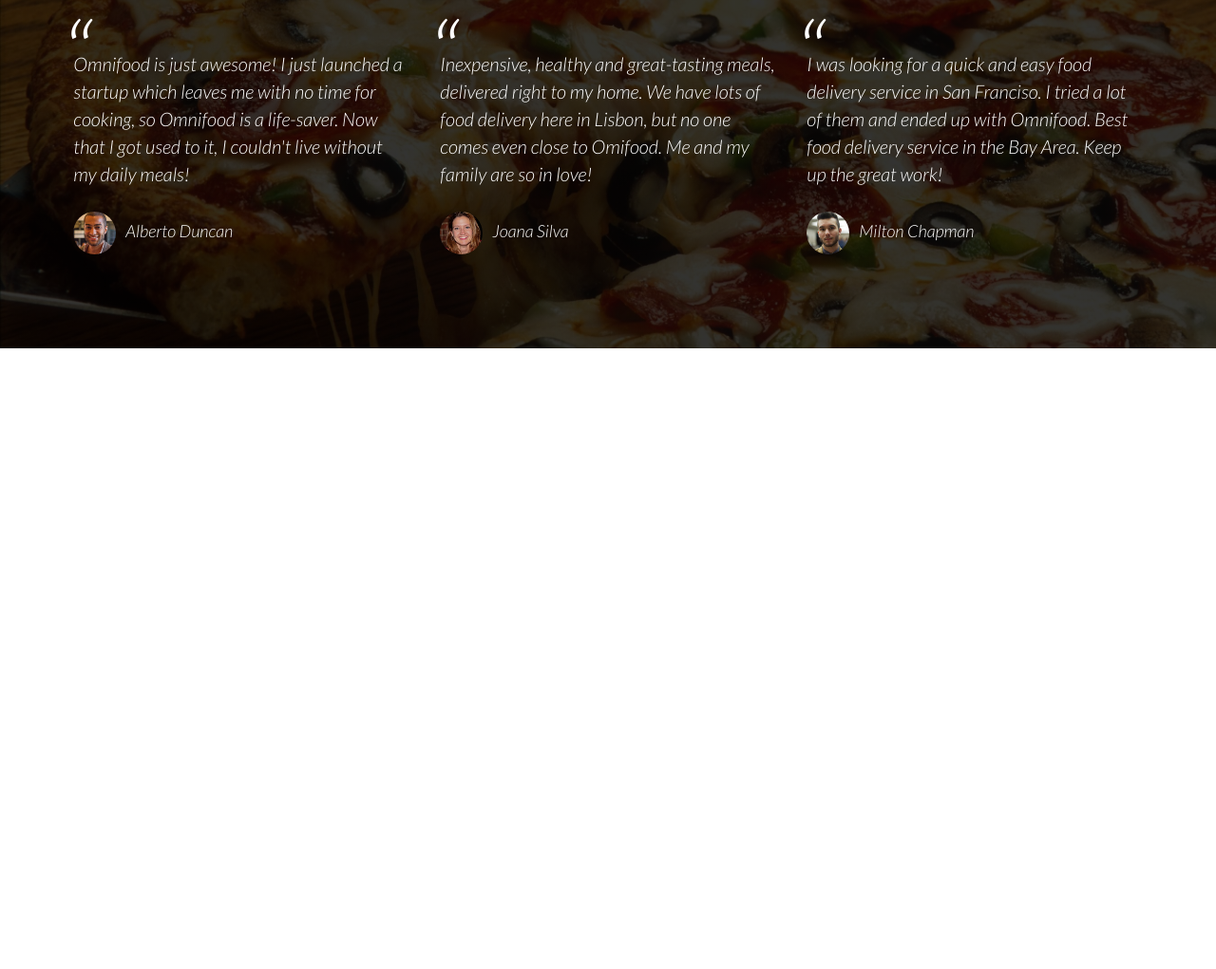
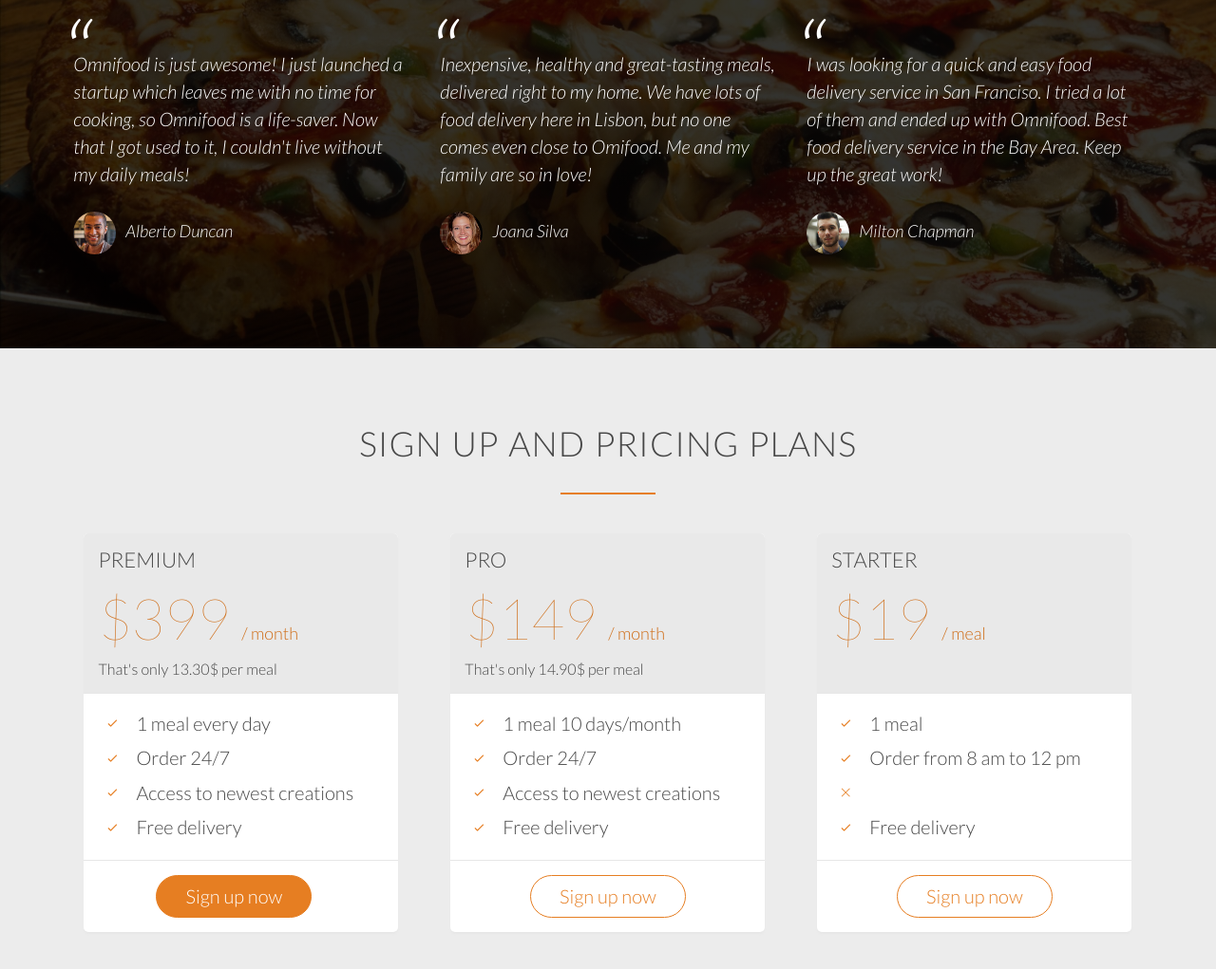
Before and after one commit to DckCanal/omnifood, a plain HTML site: page index.html in a window 1280 px wide. Shown: the part 3543-4564 px from the top of the page at 95% size. Before the commit the page ends 3910 px from the top, so only its background shows below. Drawn offline with Linux system fonts and the light colour scheme; files whose address does not match are found by name.

Commit message:
section plans

```diff
--- a/index.html
+++ b/index.html
@@ -311,41 +311,110 @@
         </div>
       </div>
     </section>
+    <section class="section-plans">
+      <div class="row">
+        <h2>Sign up and pricing plans</h2>
+      </div>
+      <div class="row">
+        <div class="col span-1-of-3">
+          <div class="plan-box">
+            <div>
+              <h3>Premium</h3>
+              <p class="plan-price">$399 <span>/ month</span></p>
+              <p class="plan-price-meal">That's only 13.30$ per meal</p>
+            </div>
+            <div>
+              <ul>
+                <li>
+                  <i class="ion-ios-checkmark-empty icon-small"></i>1 meal every
+                  day
+                </li>
+                <li>
+                  <i class="ion-ios-checkmark-empty icon-small"></i>Order 24/7
+                </li>
+                <li>
+                  <i class="ion-ios-checkmark-empty icon-small"></i>Access to
+                  newest creations
+                </li>
+                <li>
+                  <i class="ion-ios-checkmark-empty icon-small"></i>Free
+                  delivery
+                </li>
+              </ul>
+            </div>
+            <div>
+              <a href="#" class="btn btn-full">Sign up now</a>
+            </div>
+          </div>
+        </div>
+        <div class="col span-1-of-3">
+          <div class="plan-box">
+            <div>
+              <h3>Pro</h3>
+              <p class="plan-price">$149 <span>/ month</span></p>
+              <p class="plan-price-meal">That's only 14.90$ per meal</p>
+            </div>
+            <div>
+              <ul>
+                <li>
+                  <i class="ion-ios-checkmark-empty icon-small"></i>1 meal 10
+                  days/month
+                </li>
+                <li>
+                  <i class="ion-ios-checkmark-empty icon-small"></i>Order 24/7
+                </li>
+                <li>
+                  <i class="ion-ios-checkmark-empty icon-small"></i>Access to
+                  newest creations
+                </li>
+                <li>
+                  <i class="ion-ios-checkmark-empty icon-small"></i>Free
+                  delivery
+                </li>
+              </ul>
+            </div>
+            <div>
+              <a href="#" class="btn btn-ghost">Sign up now</a>
+            </div>
+          </div>
+        </div>
+        <div class="col span-1-of-3">
+          <div class="plan-box">
+            <div>
+              <h3>Starter</h3>
+              <p class="plan-price">$19 <span>/ meal</span></p>
+              <p class="plan-price-meal">&nbsp;</p>
+            </div>
+            <div>
+              <ul>
+                <li>
+                  <i class="ion-ios-checkmark-empty icon-small"></i>1 meal
+                </li>
+                <li>
+                  <i class="ion-ios-checkmark-empty icon-small"></i>Order from 8
+                  am to 12 pm
+                </li>
+                <li>
+                  <i class="ion-ios-close-empty icon-small"></i>
+                </li>
+
+                <li>
+                  <i class="ion-ios-checkmark-empty icon-small"></i>Free
+                  delivery
+                </li>
+              </ul>
+            </div>
+            <div>
+              <a href="#" class="btn btn-ghost">Sign up now</a>
+            </div>
+          </div>
+        </div>
+      </div>
+    </section>
   </body>
 </html>
 
 <!--
-
-
-
-
-
-Section 6: Sign up and pricing plans
-Title: Start eating healthy today
-
-Plan 1: Premium
-399$ per month
-That’s only 13.30$ per meal
-1 meal every day
-Order 24/7
-Access to newest creations
-Free delivery
-
-
-Plan 2: Pro
-149$ per month
-That’s only 14.90$ per meal
-1 meal 10 days/month
-Order 24/7
-Access to newest creations
-Free delivery
-
-
-Plan 3: Starter
-19$ per meal
-1 meal
-Order from 8 am to 12 pm
-Free delivery
 Section 7: Contact form
 Title: We're happy to hear from you
 
--- a/resources/css/style.css
+++ b/resources/css/style.css
@@ -359,3 +359,57 @@
   margin-right: 10px;
   vertical-align: middle;
 }
+
+/* ---------------------------------------------- */
+/* SIGN UP */
+/* ---------------------------------------------- */
+.section-plans {
+  background-color: #ececec;
+}
+.plan-box {
+  background-color: white;
+  border-radius: 5px;
+  width: 90%;
+  margin-left: 5%;
+  box-shadow: 0 2px 2px #e7e7e7;
+}
+
+.plan-box div {
+  padding: 15px;
+  border-bottom: 1px solid rgb(231, 231, 231);
+}
+
+.plan-box div:first-child {
+  background-color: rgb(233, 233, 233);
+  border-top-right-radius: 5px;
+  border-top-left-radius: 5px;
+}
+
+.plan-box div:last-child {
+  text-align: center;
+  border-bottom: none;
+}
+
+.plan-price {
+  font-size: 300%;
+  margin-bottom: 10px;
+  font-weight: 100;
+  color: #cf6d17;
+}
+
+.plan-price span {
+  font-size: 30%;
+  font-weight: 300;
+}
+
+.plan-box ul {
+  list-style: none;
+}
+
+.plan-box ul li {
+  padding: 5px 0;
+}
+
+.plan-price-meal {
+  font-size: 80%;
+}
```
